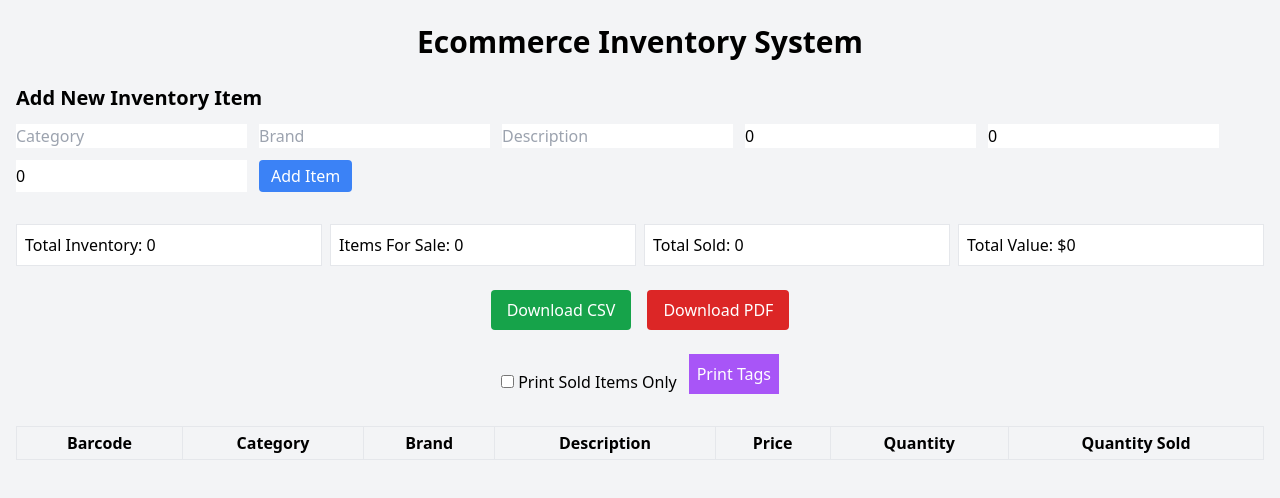
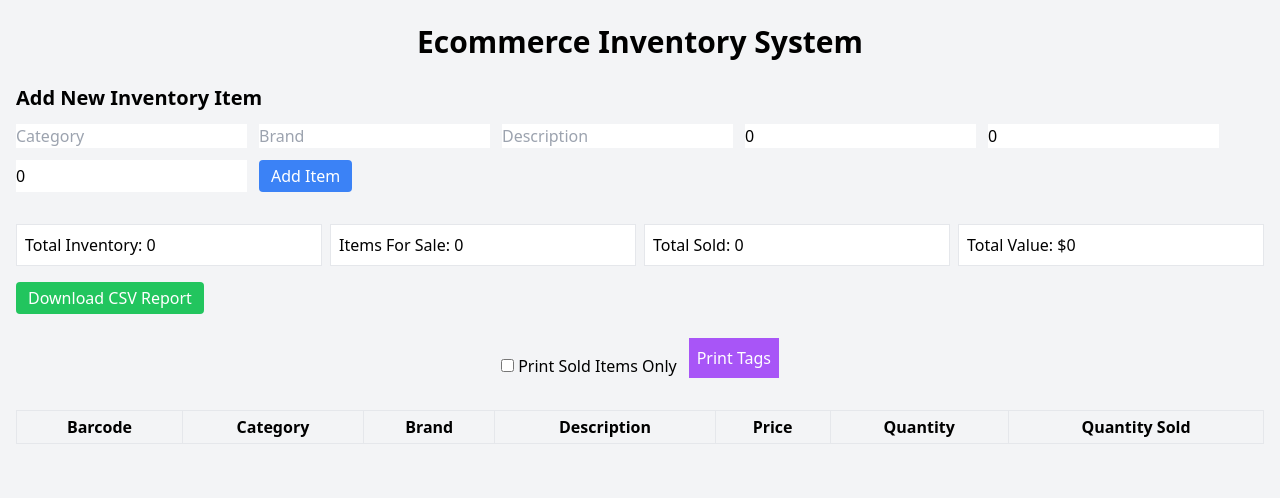
Before and after one commit to architeketh/ecommerce-inventory-system, a React (Vite) app: page / in a window 1280 px wide. Shown: the top 498 px of the page. Built offline with nearby package versions, Linux system fonts and the light colour scheme.

Commit message:
Update ReportButtons.jsx

```diff
--- a/src/components/ReportButtons.jsx
+++ b/src/components/ReportButtons.jsx
@@ -1,48 +1,39 @@
 import React from 'react'
-import jsPDF from 'jspdf'
-import 'jspdf-autotable'
+import { saveAs } from 'file-saver'
 
 const ReportButtons = ({ items }) => {
-  const downloadCSV = () => {
-    const headers = ['Category', 'Brand', 'Description', 'Price', 'Sold']
-    const rows = items.map(i => [i.category, i.brand, i.description, i.price, i.sold ? 'Yes' : 'No'])
-    const csvContent =
-      'data:text/csv;charset=utf-8,' +
-      [headers.join(','), ...rows.map(r => r.join(','))].join('\n')
+  const generateCSVReport = () => {
+    const inventoryTotals = items.reduce((acc, item) => {
+      acc[item.category] = (acc[item.category] || 0) + item.quantity
+      return acc
+    }, {})
 
-    const encodedUri = encodeURI(csvContent)
-    const link = document.createElement('a')
-    link.setAttribute('href', encodedUri)
-    link.setAttribute('download', 'inventory_report.csv')
-    document.body.appendChild(link)
-    link.click()
-    link.remove()
-  }
+    const soldTotals = items.reduce((acc, item) => {
+      acc[item.category] = (acc[item.category] || 0) + (item.quantitySold || 0)
+      return acc
+    }, {})
 
-  const downloadPDF = () => {
-    const doc = new jsPDF()
-    doc.text('Inventory Report', 14, 10)
-    const tableData = items.map(i => [i.category, i.brand, i.description, i.price, i.sold ? 'Yes' : 'No'])
-    doc.autoTable({
-      head: [['Category', 'Brand', 'Description', 'Price', 'Sold']],
-      body: tableData
+    let csv = 'Category,Item,Price,Quantity,Quantity Sold\n'
+    items.forEach(item => {
+      csv += `${item.category},${item.description},${item.price},${item.quantity},${item.quantitySold}\n`
     })
-    doc.save('inventory_report.pdf')
+
+    csv += '\nCategory,Total Inventory,Total Sold\n'
+    Object.keys(inventoryTotals).forEach(category => {
+      csv += `${category},${inventoryTotals[category]},${soldTotals[category] || 0}\n`
+    })
+
+    const blob = new Blob([csv], { type: 'text/csv;charset=utf-8;' })
+    saveAs(blob, 'inventory_report.csv')
   }
 
   return (
-    <div className="flex flex-wrap justify-center gap-4 my-6">
+    <div className="flex gap-3 mb-6 justify-center md:justify-start">
       <button
-        onClick={downloadCSV}
-        className="bg-green-600 hover:bg-green-700 text-white px-4 py-2 rounded"
+        onClick={generateCSVReport}
+        className="bg-green-500 text-white px-3 py-1 rounded"
       >
-        Download CSV
-      </button>
-      <button
-        onClick={downloadPDF}
-        className="bg-red-600 hover:bg-red-700 text-white px-4 py-2 rounded"
-      >
-        Download PDF
+        Download CSV Report
       </button>
     </div>
   )
```
